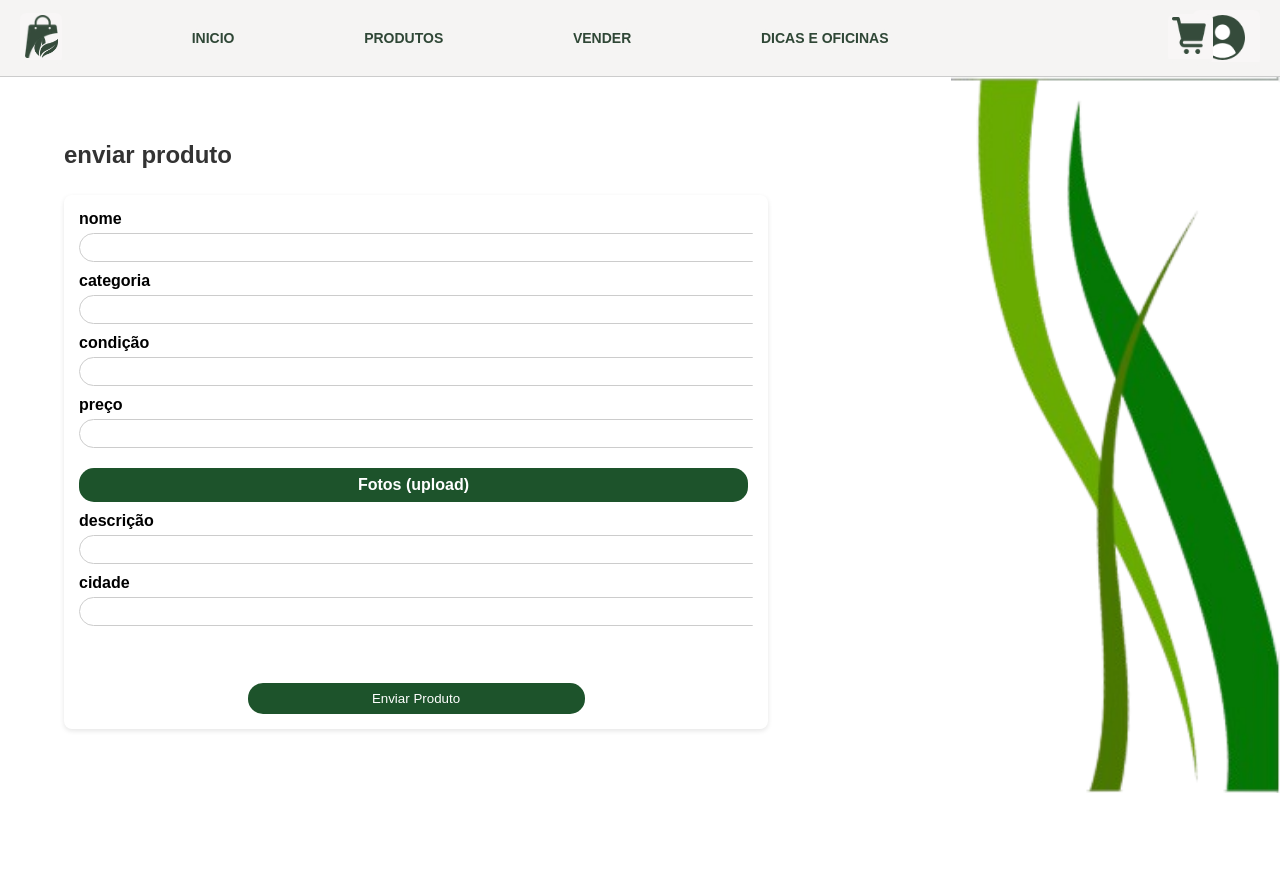
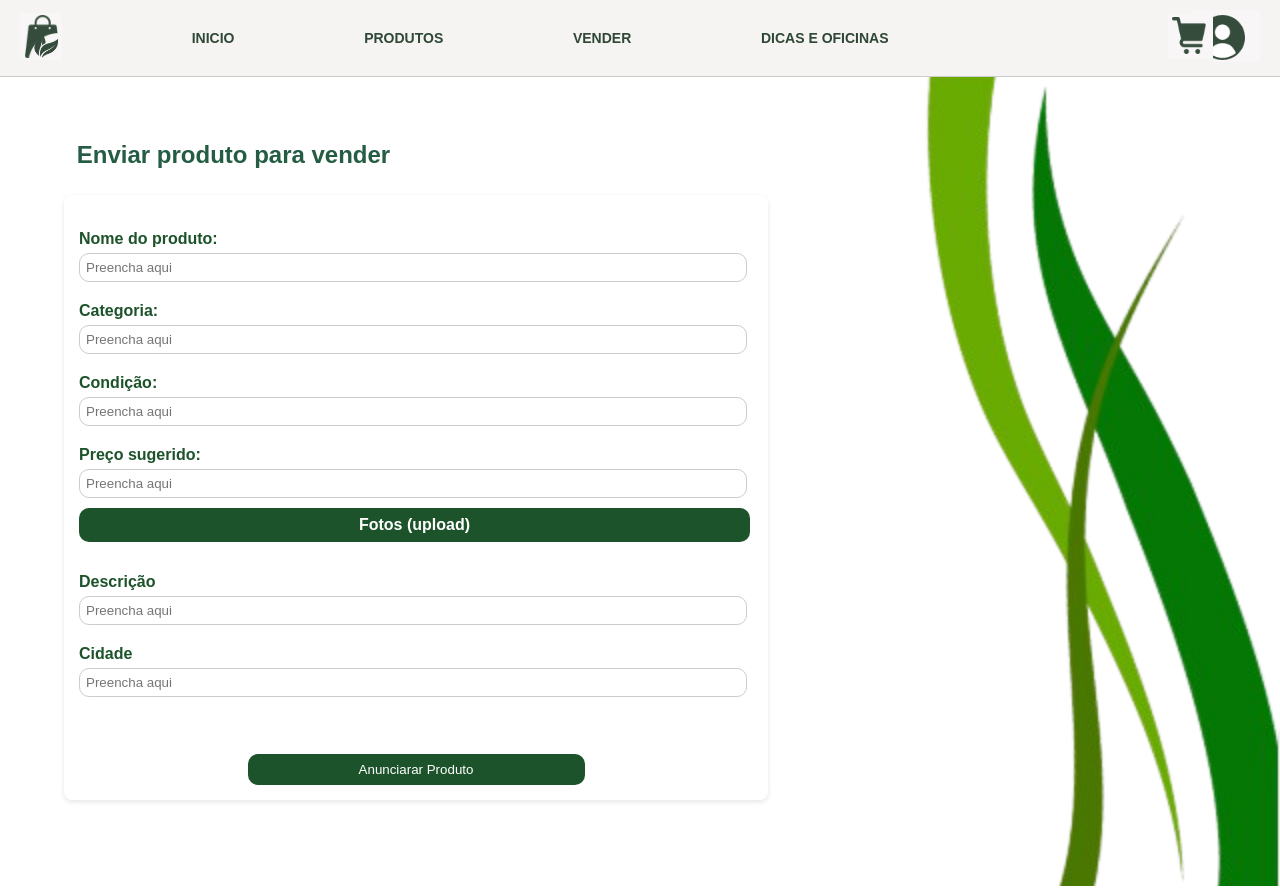
Before and after one commit to TheYautja/Projeto-Integrador-2G-Grupo3, a React (Vite) app in the folder frontend/: page /Enviarproduto in a window 1280 px wide. Before the commit the page ends 800 px from the top, so only its background shows below. Built offline with nearby package versions, Linux system fonts and the light colour scheme; a web font is replaced by a local one.

Commit message:
upload de fotos
arrumei a parte de upload de fotos, e algumas funções que estavam incompletas no jsx da pagina Enviarprodutos

```diff
--- a/frontend/src/CSS/EnviarProduto.css
+++ b/frontend/src/CSS/EnviarProduto.css
@@ -1,15 +1,14 @@
 h2 {
-    color: #333;
+  color: #245c44;
   margin-top: 5%;
-    margin-left: 5%;
+  margin-left: 6%;
   font-size: 1.5rem;
   font-family: Arial, Helvetica, sans-serif;
 }
 
 form {
-    text-emphasis-color: #1d532b;
   font-family: Arial, Helvetica, sans-serif;
-    background-color: rgba(94, 219, 55, 0);
+  background-color: rgba(252, 252, 252, 0);
   padding: 15px;
   border-radius: 8px;
   margin-bottom: 5%;
@@ -23,14 +22,17 @@ label {
   display: block;
   margin-bottom: 10px;
   font-weight: bold;
+  width: 100%;
+  margin-top: 3%;
+  color: #1d532b;
 }
 
 input {
   margin-top: 5px;
   padding: 6px;
-    width: 100%;
+  width: 97%;
   border: 1px solid #ccc;
-    border-radius: 15px;
+  border-radius: 10px;
 }
 
 button {
@@ -41,28 +43,14 @@ button {
   background-color: #1d532b;
   color: white;
   cursor: pointer;
-    border-radius: 15px;
+  border-radius: 10px;
   transition: background-color 0.2s;
   width: 50%;
 }
 
 button:hover {
-    background-color: #09852e;
+  background-color: #218838;
 }
-
-ul {
-    list-style: none;
-    padding: 0;
-}
-
-li {
-    border: 1px solid #ddd;
-    padding: 10px;
-    margin-bottom: 15px;
-    border-radius: 6px;
-    background: #fff;
-}
-
 
 .botao-foto {
   padding: 8px 12px;
@@ -72,82 +60,128 @@ li {
   background-color: #1d532b;
   color: white;
   cursor: pointer;
-    border-radius: 15px;
-    transition: background-color 0.2s;
+  border-radius: 10px;
+  transition: 0.2s;
+  text-align: center;
+  width: 96%;
+}
+
+.botao-foto:hover {
+  background-color: #218838;
+}
+
+/* Preview das fotos em grid uniforme abaixo do botão */
+.preview-fotos {
+  display: flex;
+  flex-wrap: wrap;
+  gap: 10px;
+  margin-top: 10px;
+  width: 96%; /* mesma largura do botão */
+}
+
+.foto-container {
+  position: relative;
+  width: 100px;
+  height: 100px;
+  cursor: pointer;
+  overflow: hidden;
+}
+
+.foto-container img {
+  width: 100%;
+  height: 100%;
+  object-fit: cover;
+  border-radius: 6px;
+  border: 1px solid #ccc;
+}
+
+.remover-foto {
+  position: absolute;
+  top: -5px;
+  right: -5px;
+  background: rgb(0, 255, 42);
+  color: white;
+  border: none;
+  border-radius: 50%;
+  width: 20px;
+  height: 20px;
+  cursor: pointer;
+  font-size: 14px;
+  line-height: 18px;
+}
+
+.foto-zoom {
+  position: fixed;
+  top: 0;
+  left: 0;
+  width: 100%;
+  height: 100%;
+  background: rgba(0,0,0,0.8);
+  display: flex;
+  justify-content: center;
+  align-items: center;
+  z-index: 999;
+}
+
+.foto-zoom img {
+  max-width: 80%;
+  max-height: 80%;
+  object-fit: contain;
+  border-radius: 8px;
+  box-shadow: 0 0 20px rgba(0,0,0,0.5);
+}
+
+.lista-produtos {
+  display: grid;
+  grid-template-columns: repeat(auto-fit, minmax(220px, 1fr));
+  gap: 20px;
+  margin: 30px 5%;
+}
+
+.produto-card {
+  background: #fff;
+  border-radius: 12px;
+  padding: 15px;
+  box-shadow: 0 2px 6px rgba(0,0,0,0.1);
+  transition: transform 0.2s;
   text-align: center;
 }
 
-
-.botao-foto {
- padding: 8px 12px;
-    margin-top: 10px;
-    margin-right: 5px;
-    border: none;
-    background-color: #1d532b;
-    color: white;
-    cursor: pointer;
-    border-radius: 15px;
-    transition: background-color 0.2s;
-    text-align: center;
+.produto-card:hover {
+  transform: translateY(-5px);
 }
 
-.botao-foto:hover {
-    background-color: #218838; /* verde mais escuro no hover */
+.produto-card img {
+  width: 100%;
+  height: 160px;
+  object-fit: cover;
+  border-radius: 10px;
+  margin-bottom: 10px;
+}
+
+.produto-card h3 {
+  margin: 5px 0;
+  font-size: 1.2rem;
+  color: #245c44;
+}
+
+.produto-card p {
+  margin: 3px 0;
+  font-size: 0.9rem;
+  color: #333;
 }
 
 .ondas {
   position: absolute;
   right: 0;
-    top: 0;
-    height: 100%;
+  top: -1%;
   min-width: 200px;
   object-fit: cover;
   z-index: 1;
+  width: 30%;
+  height: 100%;
 }
-
 
 .corpo {
   position: relative;
 }
-
-/* Botão de adicionar imagens */
-.add-foto-btn {
-  cursor: pointer;
-  display: inline-block;
-  padding: 4px 10px;
-  background-color: #007bff;
-  color: white;
-  border-radius: 6px;
-  margin-bottom: 8px;
-}
-
-.add-foto-btn:hover {
-  background-color: #0056b3;
-}
-
-/* Container das fotos */
-.fotos-container {
-  display: flex;
-  flex-wrap: wrap;
-  gap: 8px;
-  margin-top: 8px;
-}
-
-/* Cada miniatura */
-.foto-preview {
-  position: relative;
-  width: 96px;   /* tamanho da miniatura */
-  height: 96px;
-  border-radius: 6px;
-  overflow: hidden;
-  box-shadow: 0 2px 4px rgba(0,0,0,0.2);
-}
-
-/* Imagem dentro da miniatura */
-.foto-preview img {
-  width: 100%;
-  height: 100%;
-  object-fit: cover;
-  cursor: pointer;
-  border-radius: 6px;
-}
--- a/frontend/src/CSS/Header.css
+++ b/frontend/src/CSS/Header.css
@@ -40,6 +40,7 @@
 
 .logo img {
     height: 100%;
+    margin-right: 5%;
 }
 
 .icone2
--- a/frontend/src/paginas/Enviarproduto.jsx
+++ b/frontend/src/paginas/Enviarproduto.jsx
@@ -1,8 +1,8 @@
 import React, { useState } from "react";
-import Header from './Header';
-import axios from 'axios';
-import '../CSS/EnviarProduto.css';
-import ondasVerdes from "../assets/fundo.png"
+import Header from "./Header";
+import axios from "axios";
+import "../CSS/EnviarProduto.css";
+import ondasVerdes from "../assets/fundo.png";
 
 const url = "http://localhost:5000";
 
@@ -14,44 +14,63 @@ function EnviarProduto() {
     preco: "",
     descricao: "",
     localizacao: "",
-    foto: null
+    fotos: []
   });
 
-  const [editarID, seteditarID] = useState(null);
+  const [produtos, setProdutos] = useState([]);
+  const [fotoZoom, setFotoZoom] = useState(null);
 
 
   const handleChange = (e) => {
     const { name, value } = e.target;
-    setFormState(prev => ({
+    setFormState((prev) => ({
       ...prev,
       [name]: value
     }));
   };
 
+  const handleFileChange = (e) => {
+    const files = Array.from(e.target.files);
+    setFormState((prev) => {
+      const novasFotos = [...prev.fotos, ...files];
+      if (novasFotos.length > 10) {
+        alert("Você só pode adicionar até 10 fotos");
+        return prev;
+      }
+      return { ...prev, fotos: novasFotos };
+    });
+  };
 
+
+  const removeFoto = (index) => {
+    setFormState((prev) => ({
+      ...prev,
+      fotos: prev.fotos.filter((_, i) => i !== index)
+    }));
+  };
 
   const handleSubmit = async (e) => {
     e.preventDefault();
     try {
       const data = new FormData();
-      data.append("nome", FormState.nome);
-      data.append("categoria", FormState.categoria);
-      data.append("condicao", FormState.condicao);
-      data.append("preco", FormState.preco);
-      data.append("descricao", FormState.descricao);
-      data.append("localizacao", FormState.localizacao);
-      if (FormState.foto) data.append("foto", FormState.foto);
 
-      if (editarID) {
-        await axios.put(`${url}/produtos/${editarID}`, data, {
-          headers: { "Content-Type": "multipart/form-data" }
-        });
-        seteditarID(null);
-      } else {
-        await axios.post(`${url}/produtos`, data, {
-          headers: { "Content-Type": "multipart/form-data" }
-        });
-      }
+      Object.keys(FormState).forEach((key) => {
+        if (key === "fotos") {
+          FormState.fotos.forEach((foto) => data.append("fotos", foto));
+        } else {
+          data.append(key, FormState[key]);
+        }
+      });
+
+      const response = await axios.post(`${url}/produtos`, data);
+
+      setProdutos((prev) => [
+        ...prev,
+        {
+          ...FormState,
+          fotosPreview: FormState.fotos.map((f) => URL.createObjectURL(f))
+        }
+      ]);
 
       setFormState({
         nome: "",
@@ -60,39 +79,150 @@ function EnviarProduto() {
         preco: "",
         descricao: "",
         localizacao: "",
-        foto: null
+        fotos: []
       });
+
+      alert("Produto cadastrado com sucesso!");
+      console.log("Resposta do servidor:", response.data);
+
     } catch (error) {
-      console.error("deu pau no envio", error);
+      if (error.response) {
+        console.error("Erro do servidor:", error.response.data);
+      } else if (error.request) {
+        console.error("Sem resposta do servidor:", error.request);
+      } else {
+        console.error("Erro inesperado:", error.message);
+      }
+      alert("Erro ao enviar produto. Veja o console.");
     }
   };
-
-
 
   return (
     <div>
       <Header />
       <section className="corpo">
-      <h2>enviar produto</h2>
+        <h2>Enviar produto para vender</h2>
 
-      <form  onSubmit={handleSubmit}>
-        <label> nome <input type="text" name="nome" value={FormState.nome} onChange={handleChange} required /> </label>
-        <label> categoria <input type="text" name="categoria" value={FormState.categoria} onChange={handleChange} required /> </label>
-        <label> condição <input type="text" name="condicao" value={FormState.condicao} onChange={handleChange} required /> </label>
-        <label> preço <input type="number" name="preco" value={FormState.preco} onChange={handleChange} required /> </label>
-        <label htmlFor="foto"><div className="botao-foto"> Fotos (upload)</div></label>
+        <form onSubmit={handleSubmit}>
+          <label>
+            Nome do produto:
+            <input
+              type="text"
+              name="nome"
+              value={FormState.nome}
+              onChange={handleChange}
+              placeholder="Preencha aqui"
+              required
+            />
+          </label>
+          <label>
+            Categoria:
+            <input
+              type="text"
+              name="categoria"
+              value={FormState.categoria}
+              onChange={handleChange}
+              placeholder="Preencha aqui"
+              required
+            />
+          </label>
+          <label>
+            Condição:
+            <input
+              type="text"
+              name="condicao"
+              value={FormState.condicao}
+              onChange={handleChange}
+              placeholder="Preencha aqui"
+              required
+            />
+          </label>
+          <label>
+            Preço sugerido:
+            <input
+              type="number"
+              name="preco"
+              value={FormState.preco}
+              onChange={handleChange}
+              placeholder="Preencha aqui"
+              required
+            />
+          </label>
 
-        <input id="foto" type="file" name="foto" accept="image/*" onChange={(e) => setFormState(
-          { ...FormState, foto: e.target.files[0] })}
-          style={{ display: "none" }}/>
+          <label htmlFor="foto" className="botao-foto">
+            Fotos (upload)
+          </label>
+          <input
+            id="foto"
+            type="file"
+            name="fotos"
+            accept="image/*"
+            multiple
+            onChange={handleFileChange}
+            style={{ display: "none" }}
+          />
 
-        <label> descrição <input type="text" name="descricao" value={FormState.descricao} onChange={handleChange} required /> </label>
-        <label> cidade <input type="text" name="localizacao" value={FormState.localizacao} onChange={handleChange} required /> </label>
-        <button type="submit">{editarID ? "Atualizar Produto" : "Enviar Produto"}</button>
+          <div className="preview-fotos">
+            {FormState.fotos.map((foto, index) => (
+              <div key={index} className="foto-container">
+                <img
+                  src={URL.createObjectURL(foto)}
+                  alt={`foto-${index}`}
+                  onClick={() => setFotoZoom(URL.createObjectURL(foto))}
+                />
+                  ✖
+              </div>
+            ))}
+          </div>
 
-      </form>
-      <img className="ondas" src={ondasVerdes}></img>
-    </section>
+          {fotoZoom && (
+            <div className="foto-zoom" onClick={() => setFotoZoom(null)}>
+              <img src={fotoZoom} alt="zoom" />
+            </div>
+          )}
+
+          <label>
+            Descrição
+            <input
+              type="text"
+              name="descricao"
+              value={FormState.descricao}
+              onChange={handleChange}
+              placeholder="Preencha aqui"
+              required
+            />
+          </label>
+          <label>
+            Cidade
+            <input
+              type="text"
+              name="localizacao"
+              value={FormState.localizacao}
+              onChange={handleChange}
+              placeholder="Preencha aqui"
+              required
+            />
+          </label>
+
+          <button type="submit">Anunciarar Produto</button>
+        </form>
+
+        <div className="lista-produtos">
+          {produtos.map((p, index) => (
+            <div key={index} className="produto-card">
+              {p.fotosPreview?.[0] && (
+                <img src={p.fotosPreview[0]} alt="foto-produto" />
+              )}
+              <h3>{p.nome}</h3>
+              <p><strong>Preço:</strong> R${p.preco}</p>
+              <p><strong>Descrição:</strong> {p.descricao}</p>
+              <p><strong>Cidade:</strong> {p.localizacao}</p>
+            </div>
+          ))}
+        </div>
+
+        <img className="ondas" src={ondasVerdes} alt="fundo" />
+      </section>
     </div>
   );
 }
```
Also changed, not shown: 1 other file (tests, documents, lock files or other folders). Lines whose indentation alone changed are shown as unchanged.
